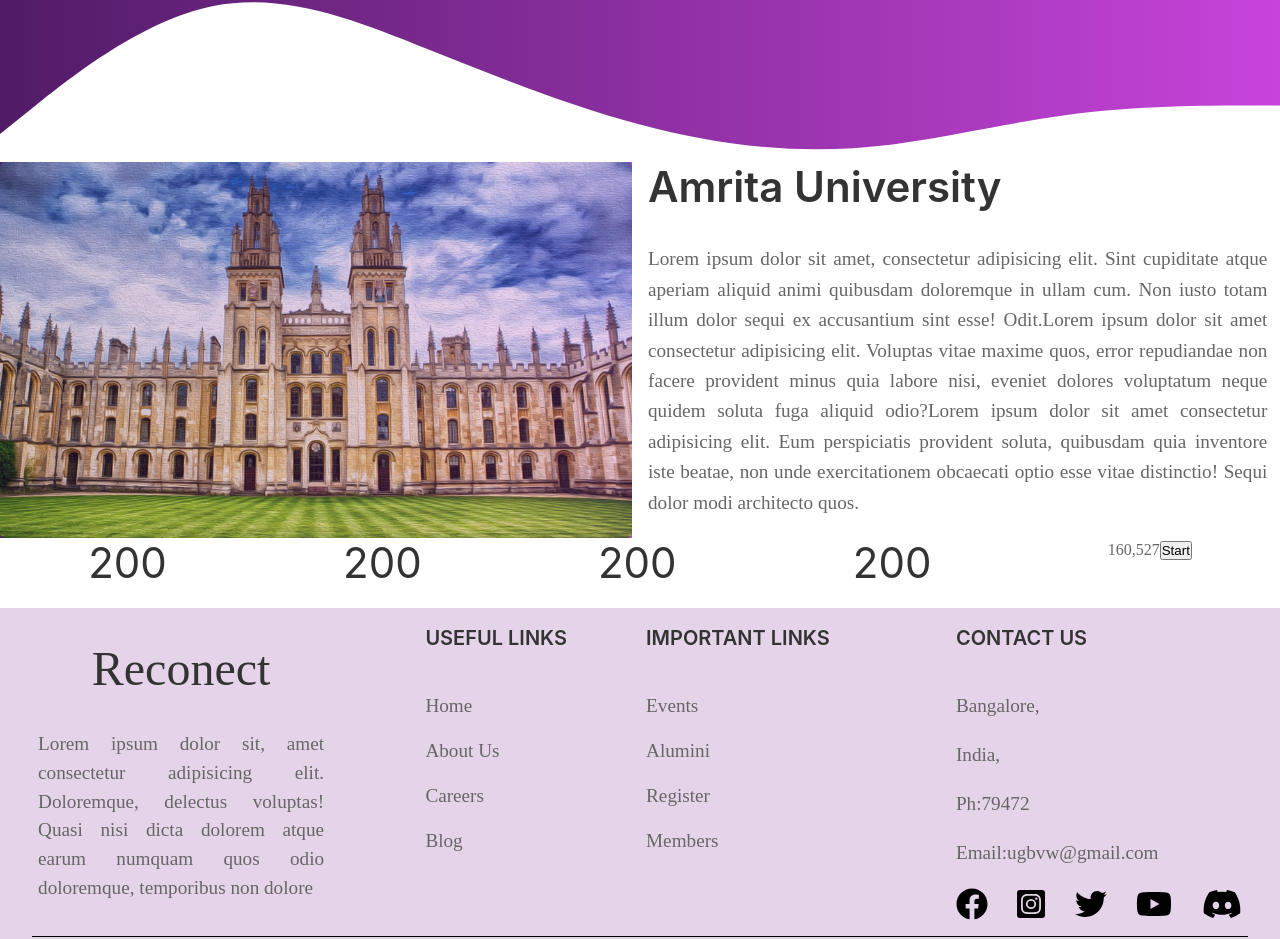
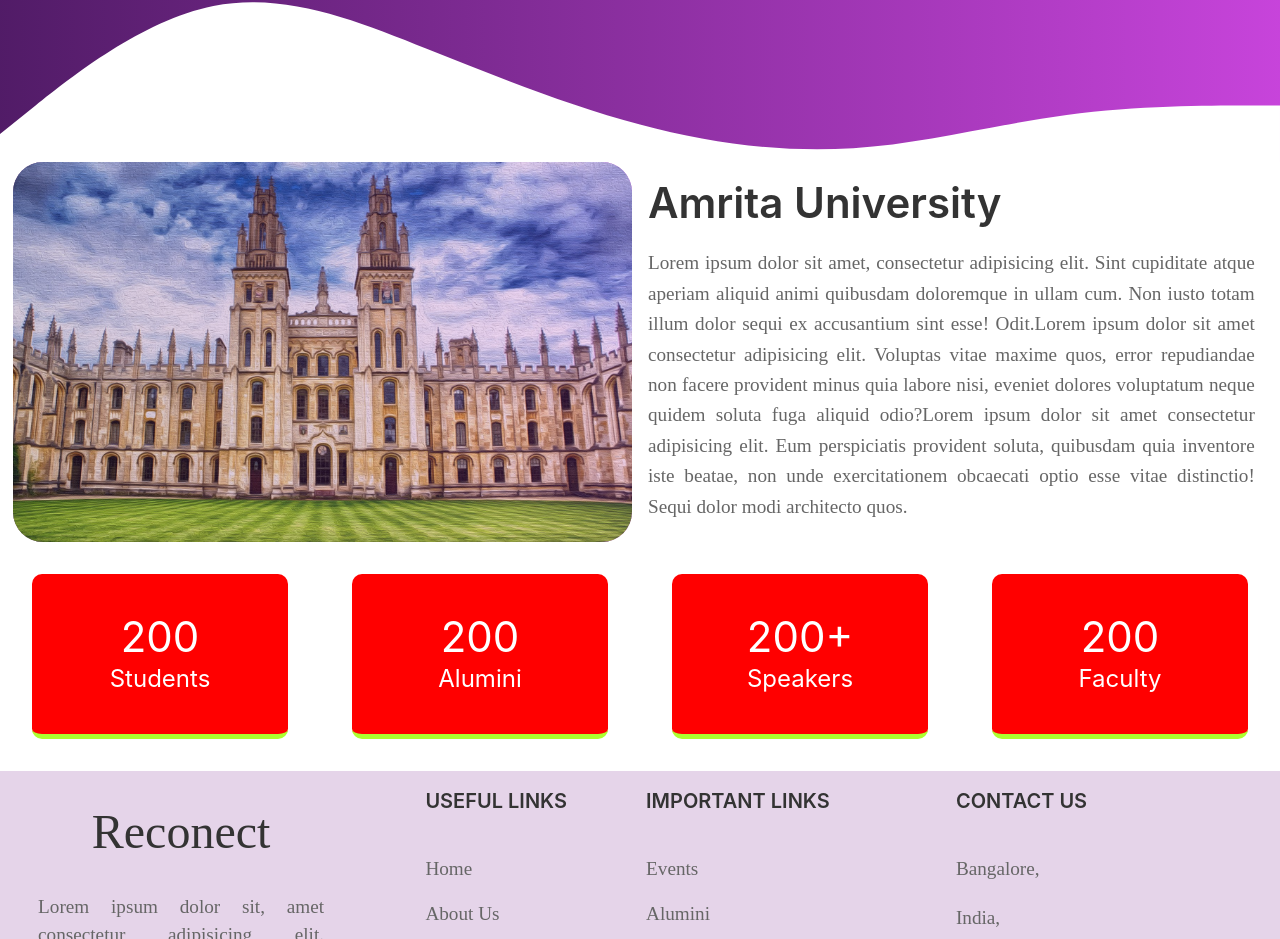
Before and after one commit to Sakhildevan/Reconnect, a React (Create React App) app: page / in a window 1280 px wide. Shown: the part 638-1577 px from the top of the page. Built offline with nearby package versions, Linux system fonts and the light colour scheme.

Commit message:
16th commit

```diff
--- a/src/Home/home.css
+++ b/src/Home/home.css
@@ -173,6 +173,7 @@
   }
   .home-sec-img-div{
     height: 100%;
+    border-radius: 30px;
     background-image: linear-gradient(to right,rgba(64, 5, 88, 0.911),rgba(198, 64, 218, 0.979));
   }
   .home-sec-text-div p{
@@ -182,23 +183,24 @@
     font-size: 1.2rem;
   }
   .home-section1{
-    width: 100%;
+    width: 98%;
     margin: 0 auto;
     margin-top: 0rem;
   }
   .home-section1 img{
-    border-radius: 5px;
+    border-radius: 30px !important;
     height: 100% !important;
     object-fit: cover !important;
     opacity: 0.8;
   }
   .home-section1 h1{
     font-weight: 600;
-    margin-bottom: 2rem;
+    margin-bottom: 1rem;
+    margin-top: 1rem;
   }
   .home-section2{
     width: 100%;
-    margin: 0 auto;
+    margin: 2rem auto;
   }
   .home-section2-main-flex{
     width: 100%;
@@ -206,3 +208,22 @@
     display: flex;
     justify-content: space-around;
   }
+  .counter-div{
+    background-color: red;
+    display: grid;
+    place-items: center;
+    height: 20vh;
+    width: 20vw;
+    border-bottom: 5px solid greenyellow;
+    border-radius: 10px;
+  }
+  .counter-div h1{
+    margin: 0;
+    padding: 0;
+    color: white;
+  }
+  .counter-div h3{
+    margin: 0;
+    padding: 0;
+    color: white;
+  }
--- a/src/Home/home.js
+++ b/src/Home/home.js
@@ -7,9 +7,9 @@
 import Grid from '@mui/material/Grid';
 import himg1 from '../assets/thumb-1920-932313.jpg'
 import CountUp from 'react-countup';
-import useCountUp from 'react-countup';
+// import { useCountUp } from 'react-countup';
 function Home() {
-
+//    let { start }=useCountUp({duration:5,end:1000})
   return (
     <>
         <Header />
@@ -66,38 +66,66 @@
         </div>
         <div className='home-section2'>
             <div className='home-section2-main-flex'>
-                <div>
+                <div className='counter-div'>
                     <h1>
-                        <CountUp end={200} />
+                        <CountUp
+                            start={0}
+                            end={200}
+                        >
+                            {({ countUpRef, start }) => (
+                                <div onMouseEnter={start}>
+                                    <span ref={countUpRef} />
+                                </div>
+                            )}
+                        </CountUp>
+                        <h3>Students</h3>
                     </h1>
                 </div>
-                <div>
+                <div className='counter-div'>
                     <h1>
-                        <CountUp end={200} />
+                        <CountUp
+                            start={0}
+                            end={200}
+                        >
+                            {({ countUpRef, start }) => (
+                                <div onMouseEnter={start}>
+                                    <span ref={countUpRef} />
+                                </div>
+                            )}
+                        </CountUp>
+                        <h3>Alumini</h3>
                     </h1>
                 </div>
-                <div>
+                <div className='counter-div'>
                     <h1>
-                        <CountUp end={200} />
+                        <CountUp
+                        start={0}
+                        end={200}
+                        suffix="+"
+                        >
+                        {({ countUpRef, start }) => (
+                            <div onMouseEnter={start}>
+                                <span ref={countUpRef} />
+                            </div>
+                        )}
+                        </CountUp>
+                        <h3>Speakers</h3>
                     </h1>
                 </div>
-                <div>
+                <div className='counter-div'>
                     <h1>
-                        <CountUp end={200} />
+                        <CountUp
+                            start={0}
+                            end={200}
+                        >
+                            {({ countUpRef, start }) => (
+                                <div onMouseEnter={start}>
+                                    <span ref={countUpRef} />
+                                </div>
+                            )}
+                        </CountUp>
+                        <h3>Faculty</h3>
                     </h1>
-                </div>
-                <div>
-                    <CountUp
-                          start={-875.039}
-                          end={160527.012}
-                    >
-                        {({ countUpRef, start }) => (
-                            <div>
-                                <span ref={countUpRef} />
-                                <button onWheel={start}>Start</button>
-                            </div>
-                        )}
-                    </CountUp>
                 </div>
             </div>
         </div>
```
